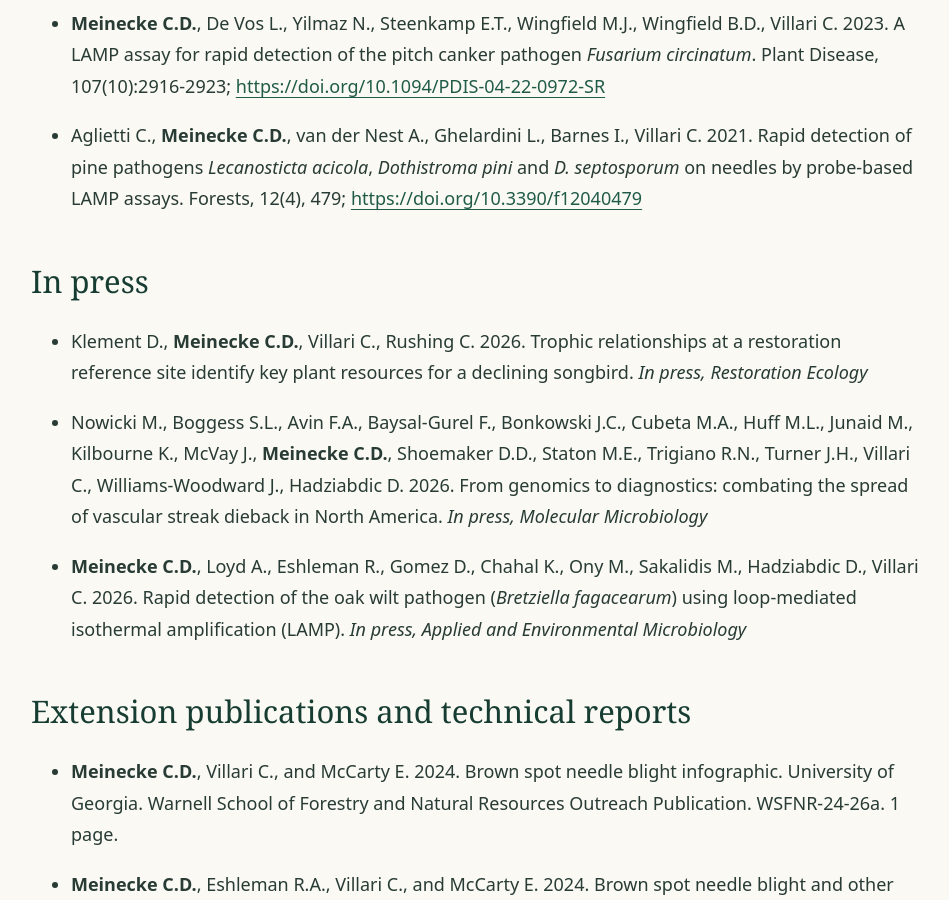
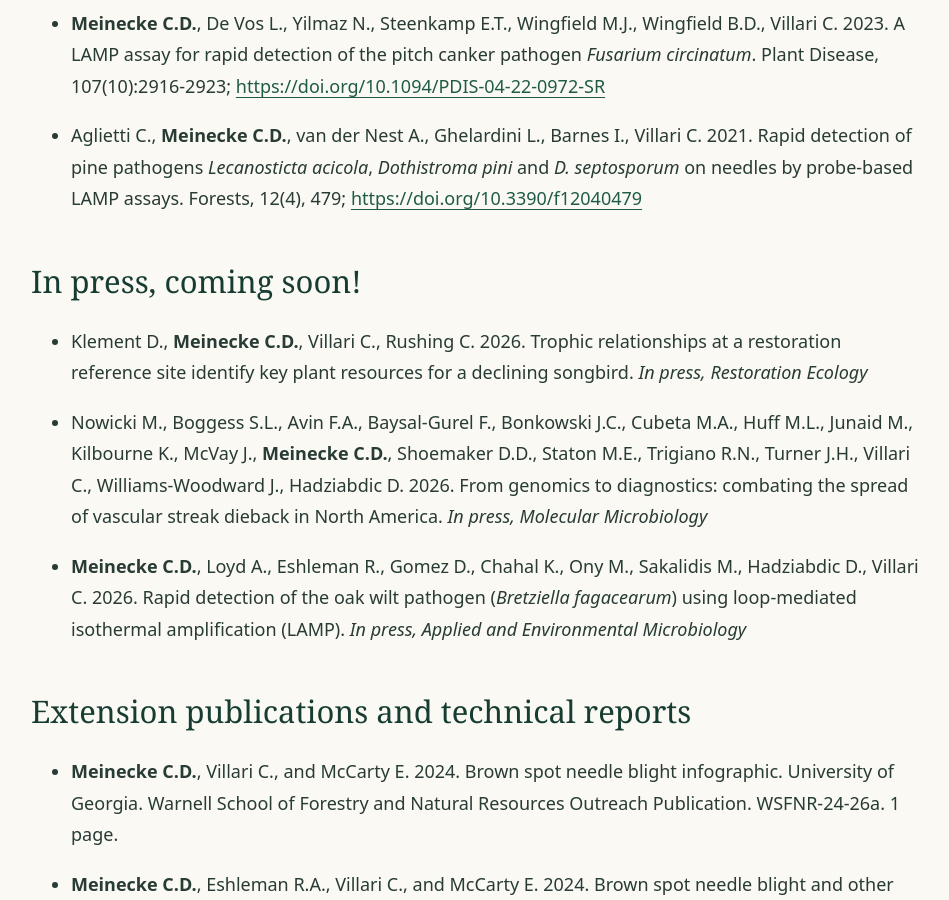
Before and after one commit to ColtonMeinecke/ColtonMeinecke.github.io, a Jekyll site: the page built from publications.md, in a window 1280 px wide and 900 px high, scrolled down 1155 px. Shown: the whole window, without its empty margins (81-1030 px from the left). Built offline with Jekyll 4.4.1, drawn with Linux system fonts in a browser that asks for light colours.

Commit message:
publications.md

```diff
--- a/publications.md
+++ b/publications.md
@@ -23,7 +23,7 @@ title: Publications
 
 - Aglietti C., **Meinecke C.D.**, van der Nest A., Ghelardini L., Barnes I., Villari C. 2021. Rapid detection of pine pathogens *Lecanosticta acicola*, *Dothistroma pini* and *D. septosporum* on needles by probe-based LAMP assays. Forests, 12(4), 479; [https://doi.org/10.3390/f12040479](https://doi.org/10.3390/f12040479)
 
-## In press
+## In press, coming soon!
 
 - Klement D., **Meinecke C.D.**, Villari C., Rushing C. 2026. Trophic relationships at a restoration reference site identify key plant resources for a declining songbird. *In press, Restoration Ecology*
 
```
